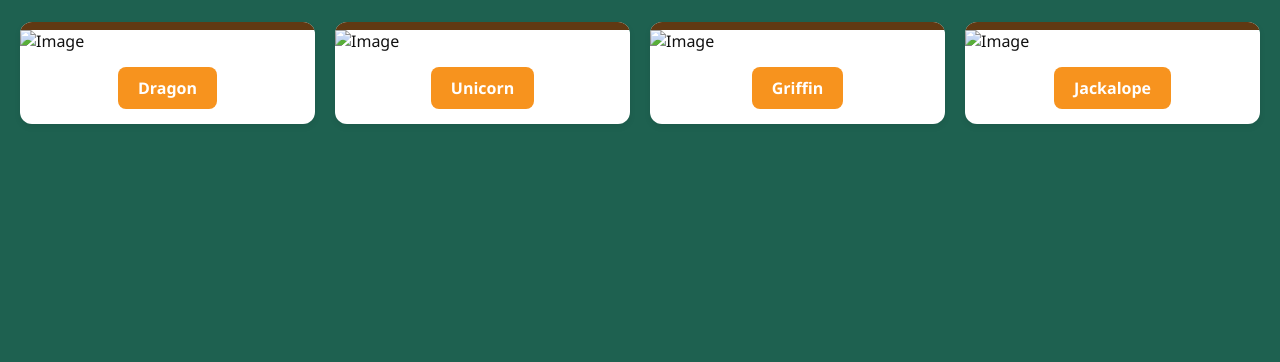
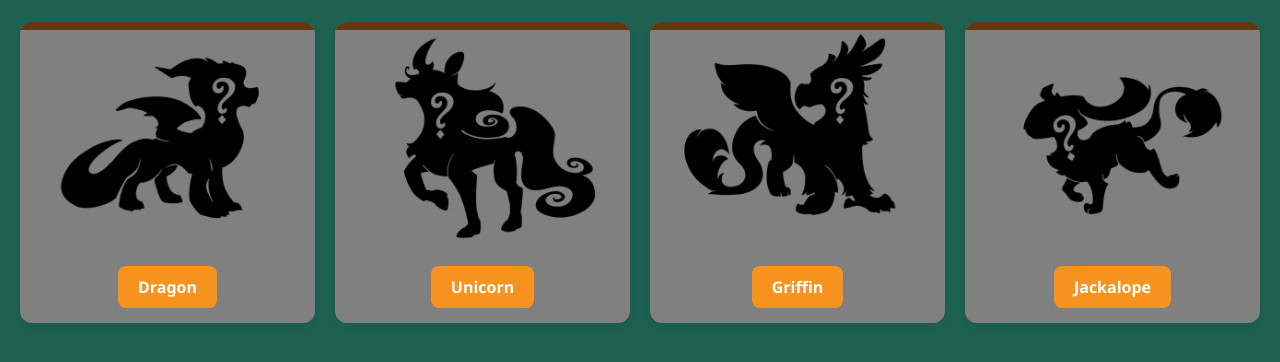
Before and after one commit to FulkorRain/TBS-AJwebsite, a plain HTML site: page pet_generator.html in a window 1280 px wide. Shown: the part 98-460 px from the top of the page. Drawn offline with Linux system fonts and the light colour scheme; a web font is replaced by a local one.

Commit message:
Added pet generator images

```diff
--- a/pet_generator.html
+++ b/pet_generator.html
@@ -15,25 +15,25 @@
   <div class="row-box-grid">
   <div class="row-custom-box">
     <div class="row-box-top"></div>
-    <img src="image_dragon" alt="Image">
+    <img src="images/pet_generator_images/LT_Dragon.png" alt="Image">
     <a href="pet_generator_dragon.html" class="row-box-btn">Dragon</a>
   </div>
 
   <div class="row-custom-box">
     <div class="row-box-top"></div>
-    <img src="image_uni" alt="Image">
+    <img src="images/pet_generator_images/LT_Unicorn.png" alt="Image">
     <a href="pet_generator_uni.html" class="row-box-btn">Unicorn</a>
   </div>
 
   <div class="row-custom-box">
     <div class="row-box-top"></div>
-    <img src="image_griffin" alt="Image">
+    <img src="images/pet_generator_images/LT_Griffin.png" alt="Image">
     <a href="pet_generator_griffin.html" class="row-box-btn">Griffin</a>
   </div>
 
   <div class="row-custom-box">
     <div class="row-box-top"></div>
-    <img src="image_jacka" alt="Image">
+    <img src="images/pet_generator_images/LT_Jackalope.png" alt="Image">
     <a href="pet_generator_jacka.html" class="row-box-btn">Jackalope</a>
   </div>
 </div>
--- a/specific_styles/pet_generator_menu.css
+++ b/specific_styles/pet_generator_menu.css
@@ -9,7 +9,7 @@
 }
 
 .row-custom-box {
-  background: var(--card-bg);
+  background: grey;
   border-radius: 12px;
   box-shadow: 0 3px 6px rgba(0,0,0,0.08);
   display: flex;
```
Also changed, not shown: index.html (+1 -1 lines), images/pet_generator_images/LT_Dragon.png (added), images/pet_generator_images/LT_Griffin.png (added), images/pet_generator_images/LT_Jackalope.png (added), images/pet_generator_images/LT_Unicorn.png (added), 1 other file.
